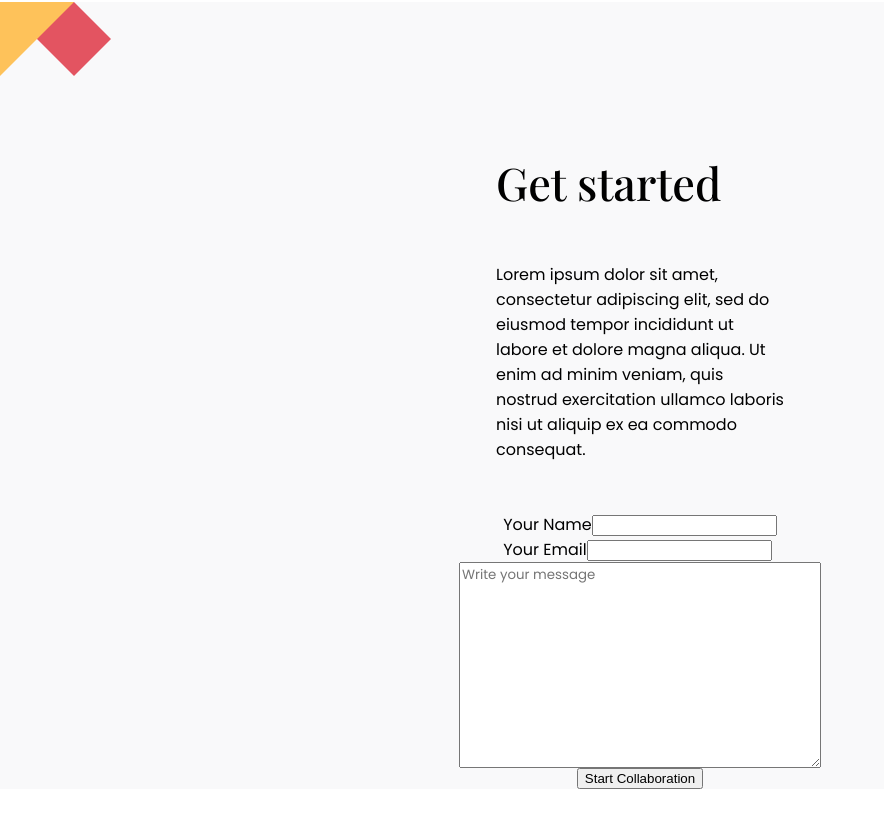
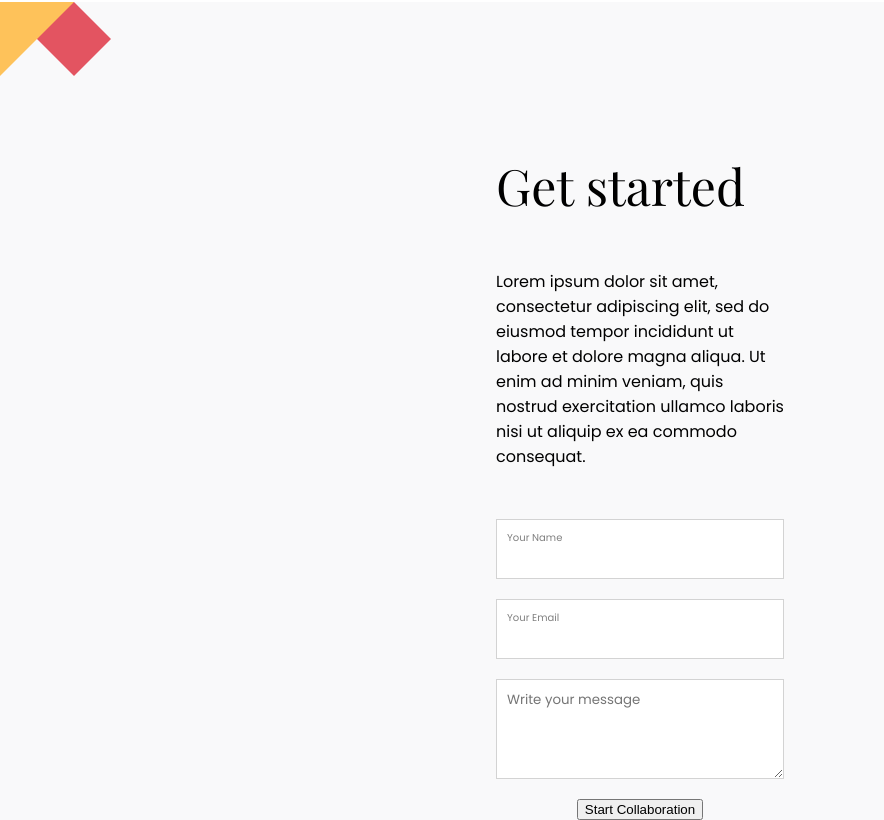
Before and after one commit to emyrue/my_portfolio, a React (Create React App) app: page / in a window 1280 px wide. Shown: the part 3191-4011 px from the top of the page, without its empty margins (0-884 px from the left). Before the commit the page ends 3980 px from the top, so only its background shows below. Built offline with nearby package versions, Linux system fonts and the light colour scheme; a web font is replaced by a local one.

Commit message:
style input fields and textarea

```diff
--- a/src/pages/Contact.js
+++ b/src/pages/Contact.js
@@ -16,10 +16,10 @@ function Contact() {
           </div>
           <div className="input-div">
             <label className="form-label" htmlFor="email">Your Email</label>
-            <input className="input-box" type="text" id="email" name="email" />
+            <input className="input-box" type="email" id="email" name="email" />
           </div>
         </div>
-        <textarea className="text-area" name="message" id="message" cols="30" rows="10" placeholder="Write your message"></textarea>
+        <textarea className="text-area" name="message" id="message" placeholder="Write your message"></textarea>
         <button type="submit" className="submit-button">Start Collaboration</button>
       </form>
       <img src={mobileTop} alt="" className="mobile-top" />
--- a/src/style/contact.css
+++ b/src/style/contact.css
@@ -17,9 +17,9 @@ form {
 }
 
 .form-heading {
-  font-size: 45px;
+  font-size: 50px;
   font-family: 'Playfair Display', 'Times New Roman', Times, serif;
-  font-weight: 500;
+  font-weight: 400;
   width: 90vw;
   max-width: 288px;
 }
@@ -38,6 +38,49 @@ form {
   font-family: 'Poppins', 'Helvetica Neue', Helvetica, Arial, sans-serif;
 }
 
+.input-div {
+  display: flex;
+  flex-direction: column;
+  background-color: white;
+  border: 1px solid lightgray;
+  padding: 10px;
+  width: 90vw;
+  max-width: 288px;
+  margin-bottom: 20px;
+}
+
+.form-label {
+  font-size: 10px;
+  color: gray;
+}
+
+.input-box {
+  border: none;
+  font-family: 'Poppins', 'Helvetica Neue', Helvetica, Arial, sans-serif;
+  width: 100%;
+  color: gray;
+}
+
+.input-box:focus {
+  outline: none;
+}
+
+.text-area {
+  color: gray;
+  border: 1px solid lightgray;
+  border-radius: 0;
+  width: 90vw;
+  resize: vertical;
+  max-width: 288px;
+  min-height: 100px;
+  padding: 10px;
+  margin-bottom: 20px;
+}
+
+.text-area:focus {
+  outline: none;
+}
+
 .contact-top-left,
 .contact-bottom-right {
   display: none;
```
